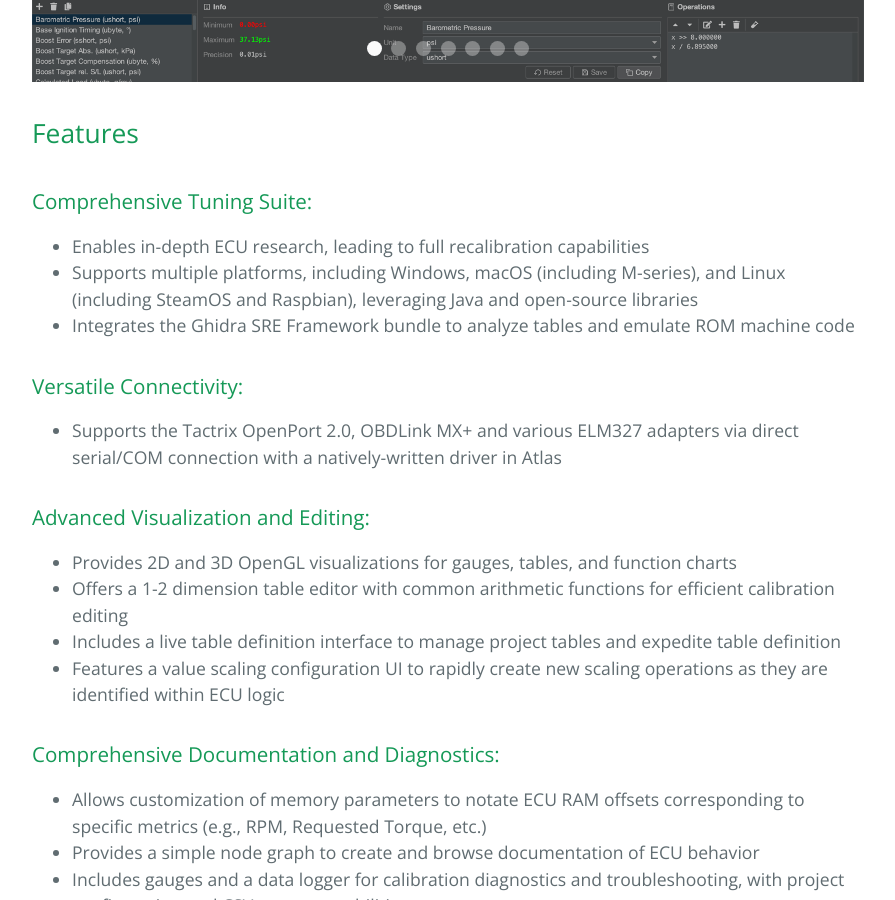
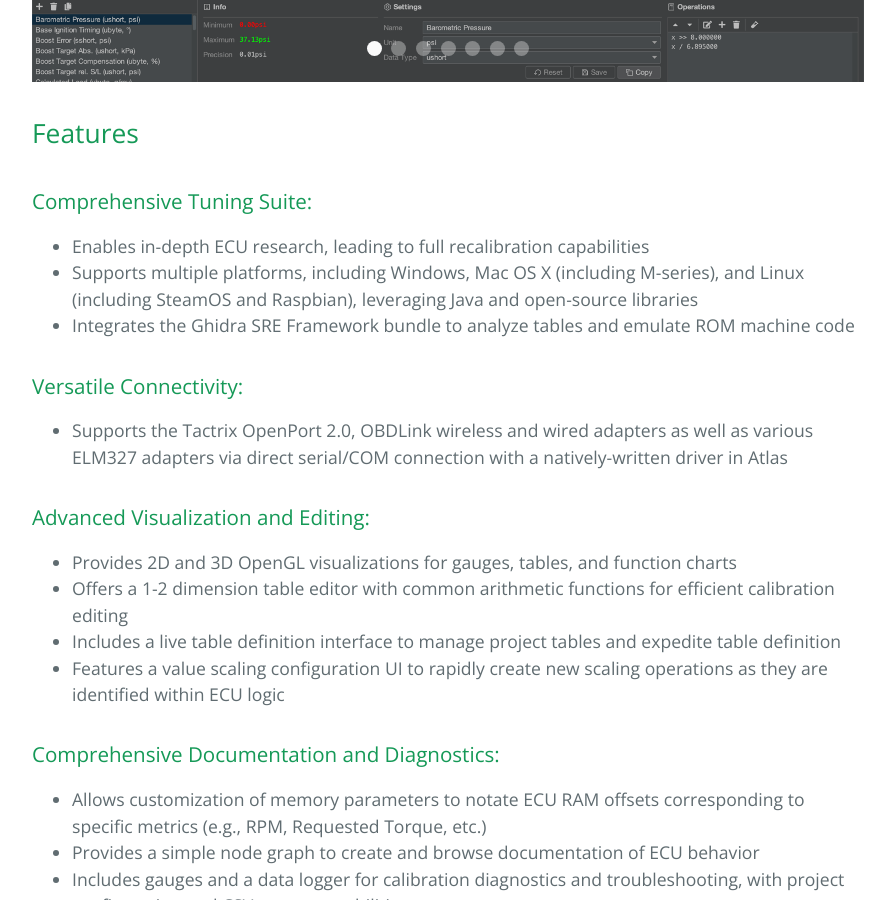
Before and after one commit to atlas-tuning/atlas-public, a Jekyll site: the page built from docs/index.md, in a window 1280 px wide and 900 px high, scrolled down 960 px. Shown: the whole window, without its empty margins (192-1087 px from the left). Built offline with Jekyll 4.4.1, drawn with Linux system fonts in a browser that asks for light colours.

Commit message:
Update link, adapter info

```diff
--- a/docs/index.md
+++ b/docs/index.md
@@ -19,11 +19,11 @@
 ## Features
 ### Comprehensive Tuning Suite:
 * Enables in-depth ECU research, leading to full recalibration capabilities
-* Supports multiple platforms, including Windows, macOS (including M-series), and Linux (including SteamOS and Raspbian), leveraging Java and open-source libraries
+* Supports multiple platforms, including Windows, Mac OS X (including M-series), and Linux (including SteamOS and Raspbian), leveraging Java and open-source libraries
 * Integrates the Ghidra SRE Framework bundle to analyze tables and emulate ROM machine code
 
 ### Versatile Connectivity:
-* Supports the Tactrix OpenPort 2.0, OBDLink MX+ and various ELM327 adapters via direct serial/COM connection with a natively-written driver in Atlas
+* Supports the Tactrix OpenPort 2.0, OBDLink wireless and wired adapters as well as various ELM327 adapters via direct serial/COM connection with a natively-written driver in Atlas
 
 ### Advanced Visualization and Editing:
 * Provides 2D and 3D OpenGL visualizations for gauges, tables, and function charts
@@ -42,4 +42,4 @@
 * Enables a consistent experience across model years and variants with an intelligent calibration cross-application function
 
 ## Get Involved
-Atlas is in active development. If you're interested in getting involved in the effort to make ECU reverse engineering and recalibrating modern vehicles free and accessible, consider dropping by the Atlas [Discord server](https://discord.gg/XVVm3DhJPd)!
+Atlas is in active development. If you're interested in getting involved in the effort to make ECU reverse engineering and recalibrating modern vehicles free and accessible, consider dropping by the Atlas [Discord server](https://atlasopensource.org/discord.html)!
```
